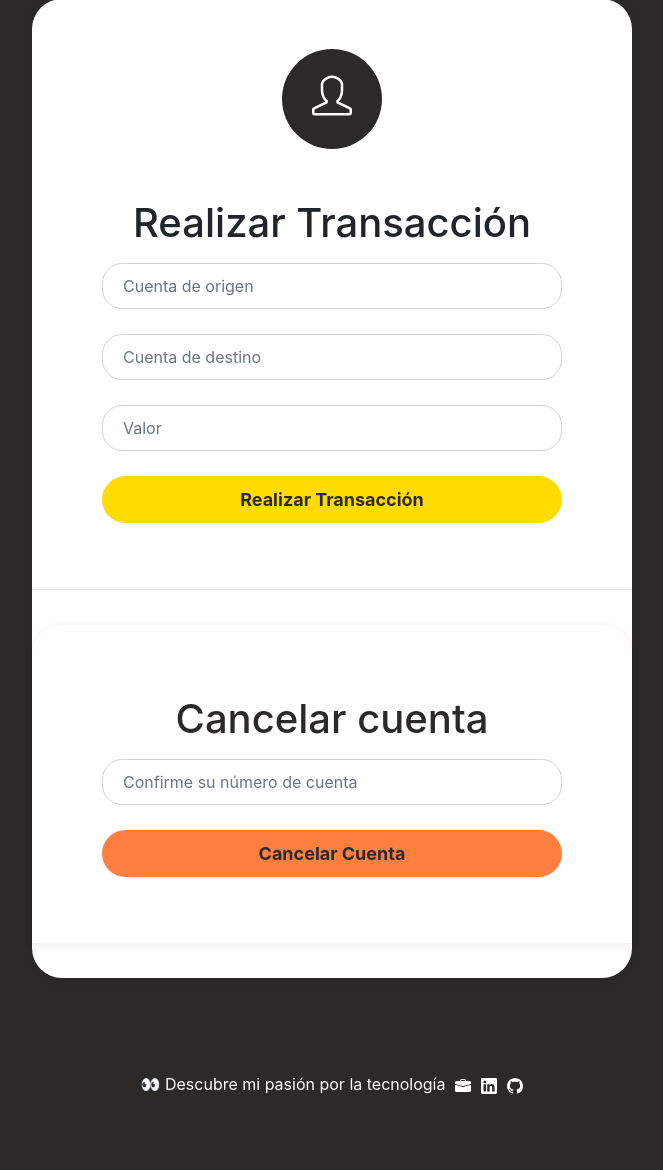
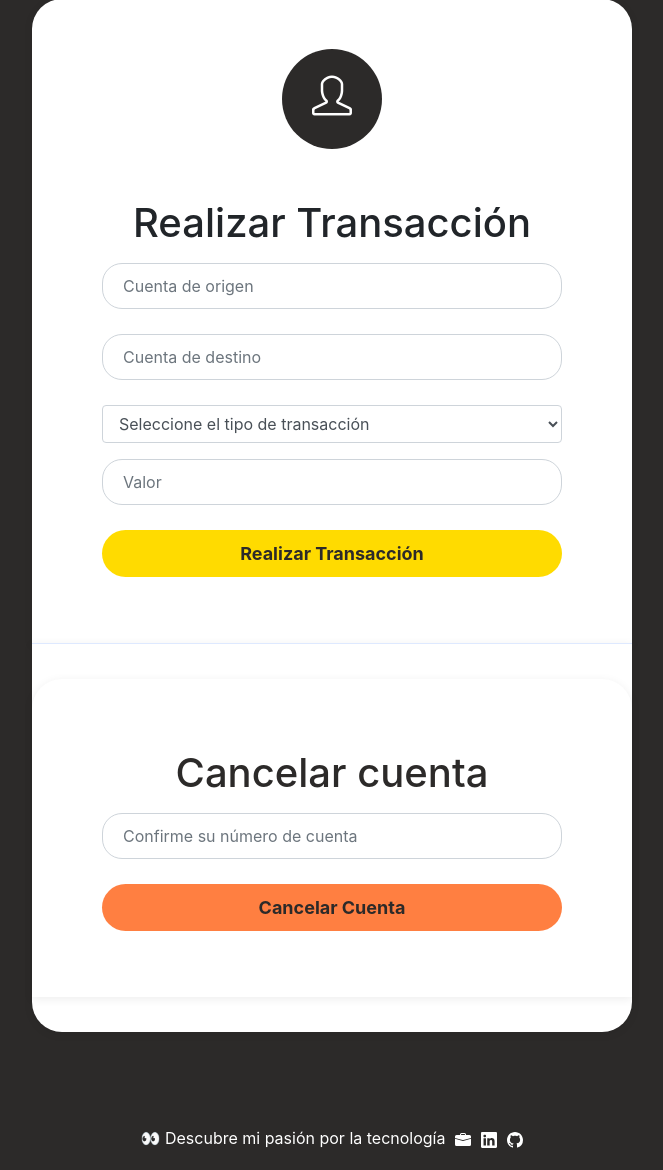
Before and after one commit to Edwinn7/Reto2, a Flask app: page /transacciones in a window 1280 px wide. Shown: the part 51-1221 px from the top of the page, without its empty margins (308-971 px from the left). Before the commit the page ends 1145 px from the top, so only its background shows below. Run offline with Flask 3, Linux system fonts and the light colour scheme; some libraries are stand-ins or nearby versions.

Commit message:
aw agrega campo de selección tipo_transaccion en el formulario de transacciones

```diff
--- a/app.py
+++ b/app.py
@@ -39,25 +39,15 @@ def home():
 
 @app.route("/registro", methods=["POST"])
 def registro():
-    if "titular" not in request.form:
-        mensaje = "Por favor, ingrese el titular de la cuenta."
+    titular = request.form["titular"]
+    tipo_cuenta = request.form.get("tipo_cuenta")
+    saldo = request.form["saldo"]
+    cursor = db.cursor()
+
+    # Verificar si el campo "tipo_cuenta" está presente
+    if tipo_cuenta is None:
+        mensaje = "Error: Tipo de cuenta no especificado."
         return render_template("index.html", mensaje=mensaje)
-
-    titular = request.form["titular"]
-
-    if "tipo_cuenta" not in request.form:
-        mensaje = "Por favor, seleccione el tipo de cuenta."
-        return render_template("index.html", mensaje=mensaje)
-
-    tipo_cuenta = request.form["tipo_cuenta"]
-
-    if "saldo" not in request.form:
-        mensaje = "Por favor, ingrese el saldo de la cuenta."
-        return render_template("index.html", mensaje=mensaje)
-
-    saldo = request.form["saldo"]
-
-    cursor = db.cursor()
 
     # Generar un numero de cuenta al azar de 10 dígitos
     numero_cuenta = generar_numero_cuenta(cursor)
@@ -70,7 +60,7 @@ def registro():
     cursor.close()
 
     mensaje = "Cuenta creada con éxito."
-    return render_template("index.html", mensaje=mensaje)
+    return redirect(url_for("transacciones", cuenta_origen=numero_cuenta))
 
 
 def generar_numero_cuenta(cursor):
@@ -93,8 +83,12 @@ def transacciones():
         cuenta_destino = request.form["cuenta_destino"]
         cuenta_origen = request.form["cuenta_origen"]
         valor = float(request.form["valor"])
+        tipo_transaccion = request.form.get("tipo_transaccion")
+        cursor = db.cursor()
 
-        cursor = db.cursor()
+        if tipo_transaccion is None:
+            mensaje = "Error: Tipo de transacción no especificado."
+            return render_template("transacciones.html", mensaje=mensaje)
 
         # Obtener saldo de la cuenta origen
         cursor.execute(
@@ -109,14 +103,28 @@ def transacciones():
             saldo_origen = saldo_origen[0]
 
         if saldo_origen >= valor:
+            # Buscar la transacción en la tabla Tipo_Transaccion
+            cursor.execute(
+                "SELECT id FROM Tipo_Transaccion WHERE descripcion = %s", (tipo_transaccion,))
+            tipo_transaccion_id = cursor.fetchone()
+
+            if tipo_transaccion_id is None:
+                # Si no existe, insertarla en la tabla Tipo_Transaccion
+                cursor.execute(
+                    "INSERT INTO Tipo_Transaccion (descripcion) VALUES (%s)", (tipo_transaccion,))
+                db.commit()
+                tipo_transaccion_id = cursor.lastrowid
+            else:
+                tipo_transaccion_id = tipo_transaccion_id[0]
+
             # Realizar transaccion
             cursor.execute(
                 "UPDATE Cuentas SET saldo = saldo - %s WHERE numero_cuenta = %s", (valor, cuenta_origen))
             cursor.execute(
                 "UPDATE Cuentas SET saldo = saldo + %s WHERE numero_cuenta = %s", (valor, cuenta_destino))
 
-            cursor.execute("INSERT INTO Movimientos (valor, numero_cuenta, cuenta_origen, fecha, tipo_transaccion) VALUES (%s, %s, %s, NOW(), 'Transferencia')",
-                           (valor, cuenta_destino, cuenta_origen))
+            cursor.execute("INSERT INTO Movimientos (valor, numero_cuenta, cuenta_origen, fecha, tipo_transaccion_id) VALUES (%s, %s, %s, NOW(), %s)",
+                           (valor, cuenta_destino, cuenta_origen, tipo_transaccion_id))
 
             db.commit()
             mensaje = "Transacción realizada con éxito."
--- a/static/style/indexStyle.css
+++ b/static/style/indexStyle.css
@@ -31,8 +31,9 @@ body {
 }
 
 #titulo {
-	color: #9063cd;
+	color: #2c2a29;
 	text-shadow: #2c2a29;
+	margin-bottom: auto;
 }
 
 #alert {
--- a/templates/index.html
+++ b/templates/index.html
@@ -5,6 +5,7 @@
     <meta charset="UTF-8">
     <meta http-equiv="X-UA-Compatible" content="IE=edge">
     <meta name="viewport" content="width=device-width, initial-scale=1.0">
+    <link rel="shortcut icon" href="https://www.bancolombia.com/wcm/connect/www.bancolombia.com-26918/7ad290cb-fb42-4187-ad12-a54eebb3acf5/il-pre-approved-credit-online.svg?MOD=AJPERES&CACHEID=ROOTWORKSPACE.Z18_K9HC1202P86O40QTNS9EAE1S47-7ad290cb-fb42-4187-ad12-a54eebb3acf5-nM8M7Sg">
     <link href="https://cdn.jsdelivr.net/npm/bootstrap@5.3.0-alpha3/dist/css/bootstrap.min.css" rel="stylesheet"
         integrity="sha384-KK94CHFLLe+nY2dmCWGMq91rCGa5gtU4mk92HdvYe+M/SXH301p5ILy+dN9+nJOZ" crossorigin="anonymous">
     <link rel="stylesheet" href="{{ url_for('static', filename='style/indexStyle.css') }}">
@@ -15,10 +16,10 @@
     <div class="main">
         <input type="checkbox" id="chk" aria-hidden="true">
         <div class="signup">
-            <form method="POST" action="/registro">
+            <form method="POST" action="{{ url_for('registro') }}">
                 <label for="chk" aria-hidden="true" id="titulo">Bienvenid@</label>
                 <input type="text" name="titular" placeholder="Titular" required>
-                <select name="tipo_cuenta" required>
+                <select name="tipo_cuenta" id="tipo_cuenta" required>
                     <option disabled selected>Seleccione el tipo de cuenta</option>
                     <option value="Cuenta Corriente">Cuenta Corriente</option>
                     <option value="Cuenta De Ahorros">Cuenta De Ahorros</option>
--- a/templates/transacciones.html
+++ b/templates/transacciones.html
@@ -6,6 +6,8 @@
     <meta http-equiv="X-UA-Compatible" content="IE=edge">
     <meta name="viewport" content="width=device-width, initial-scale=1">
     <title>Cuenta</title>
+    <link rel="shortcut icon"
+        href="https://www.bancolombia.com/wcm/connect/www.bancolombia.com-26918/7ad290cb-fb42-4187-ad12-a54eebb3acf5/il-pre-approved-credit-online.svg?MOD=AJPERES&CACHEID=ROOTWORKSPACE.Z18_K9HC1202P86O40QTNS9EAE1S47-7ad290cb-fb42-4187-ad12-a54eebb3acf5-nM8M7Sg">
     <link href="https://cdnjs.cloudflare.com/ajax/libs/simple-line-icons/2.4.1/css/simple-line-icons.min.css"
         rel="stylesheet">
     <link rel="stylesheet" href="https://maxcdn.bootstrapcdn.com/bootstrap/4.0.0/css/bootstrap.min.css">
@@ -34,6 +36,15 @@
                 <input type="number" class="form-control item" name="cuenta_destino" id="cuenta_destino"
                     placeholder="Cuenta de destino" required>
             </div>
+            <div class="form-group">
+                <select class="form-control" name="tipo_transaccion" id="tipo_transaccion" required>
+                    <option disabled selected>Seleccione el tipo de transacción</option>
+                    <option value="Transferencia">Transferencia</option>
+                    <option value="Transferencia interbancaria">Transferencias interbancarias</option>
+                    <option value="Pago">Pago</option>
+                </select>
+            </div>
+
             <div class="form-group">
                 <input type="number" class="form-control item" name="valor" id="valor" placeholder="Valor" required>
             </div>
```
